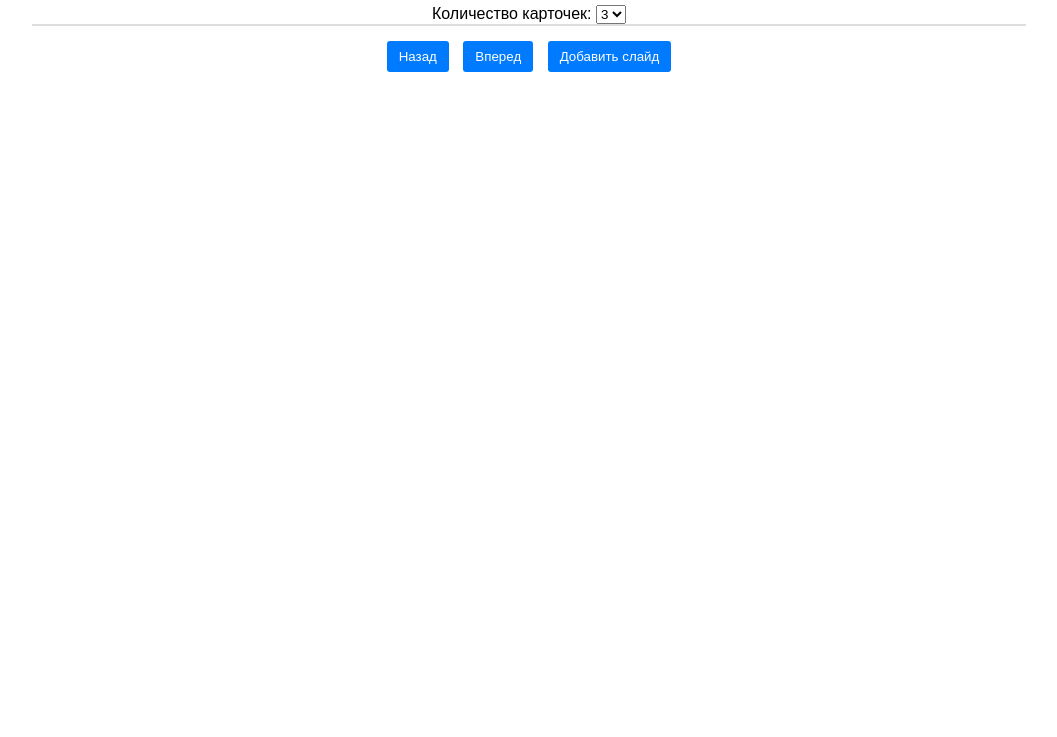
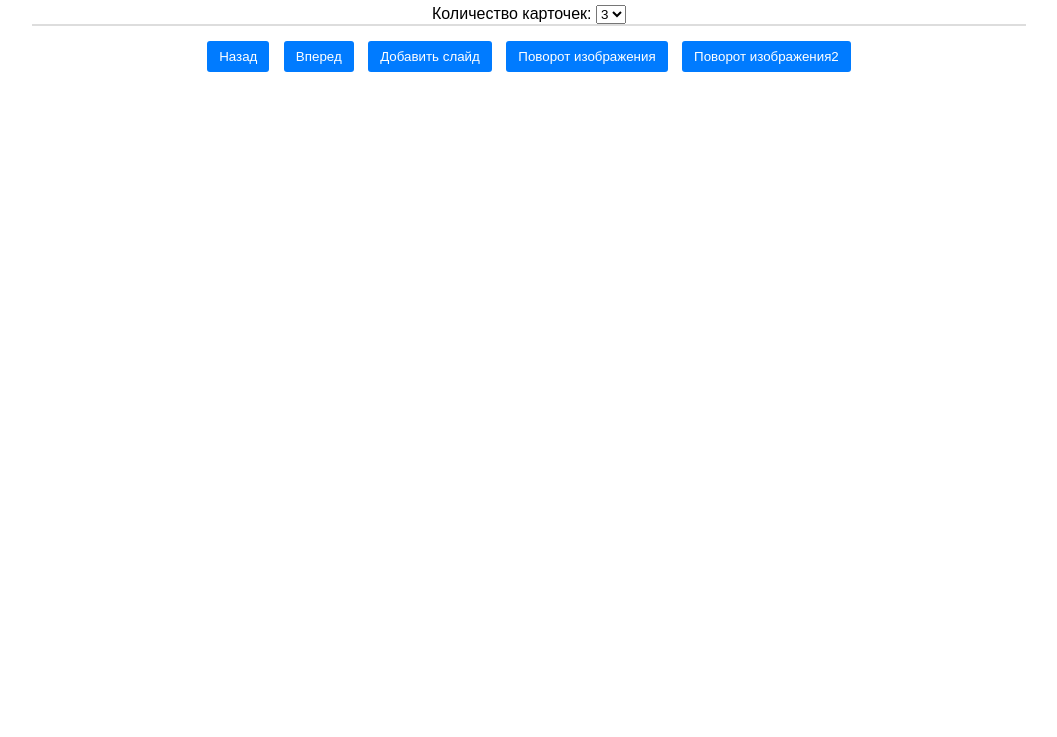
Before and after one commit to MikhailDevelop/testNeuro, a plain HTML site: page index.html in a window 1280 px wide. Shown: the part 63-800 px from the top of the page, without its empty margins (111-1168 px from the left). Drawn offline with Linux system fonts and the light colour scheme; no server answers.

Commit message:
Update index.html

```diff
--- a/index.html
+++ b/index.html
@@ -5,6 +5,7 @@
     <meta name="viewport" content="width=device-width, initial-scale=1.0">
     <link rel="stylesheet" href="style.css">
     <script src="index.js"></script>
+    <script src="node.js"></script>
     <title>Слайдер пользователей</title>
 
 </head>
@@ -24,6 +25,8 @@
         <button class="prev">Назад</button>
         <button class="next">Вперед</button>
         <button class="add">Добавить слайд</button>
+        <button class="turn">Поворот изображения</button>
+        <button class="turn_2">Поворот изображения2</button>
     </div>
 </body>
 </html>
```
